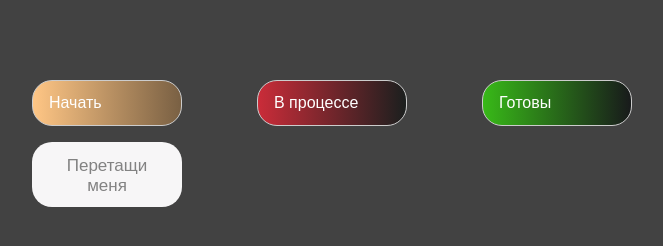
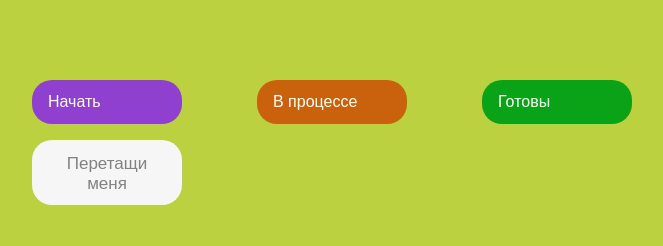
Before and after one commit to vitalyreutsky/pet-projects, a plain HTML site: page drag & drop/index.html in a window 1280 px wide. Shown: the whole page, without its empty margins (308-971 px from the left). Drawn offline with Linux system fonts and the light colour scheme.

Commit message:
changed style.css

```diff
--- a/drag & drop/style.css
+++ b/drag & drop/style.css
@@ -7,7 +7,7 @@ body {
   margin: 0;
 
   font-family: Arial, Helvetica, sans-serif;
-  background-color: rgb(66, 66, 66);
+  background-color: rgb(187, 209, 63);
 }
 
 * {
@@ -26,10 +26,11 @@ body {
   width: 150px;
   padding: 0.8rem 1rem;
 
-  border: 1px solid #ccc;
   border-radius: 20px;
 
   color: #fff;
+
+  cursor: pointer;
 }
 
 .item {
@@ -53,15 +54,15 @@ body {
 }
 
 .start {
-  background: linear-gradient(90deg, #ffc685 0%, #0f0f0f 179.25%);
+  background: rgb(143, 64, 207);
 }
 
 .progress {
-  background: linear-gradient(90deg, #ca2c39 0%, #1b1f1e 100%);
+  background: rgb(202, 98, 13);
 }
 
 .done {
-  background: linear-gradient(90deg, #38b918 0%, #181a1b 100%);
+  background: rgb(10, 163, 23);
 }
 
 .hold {
```
